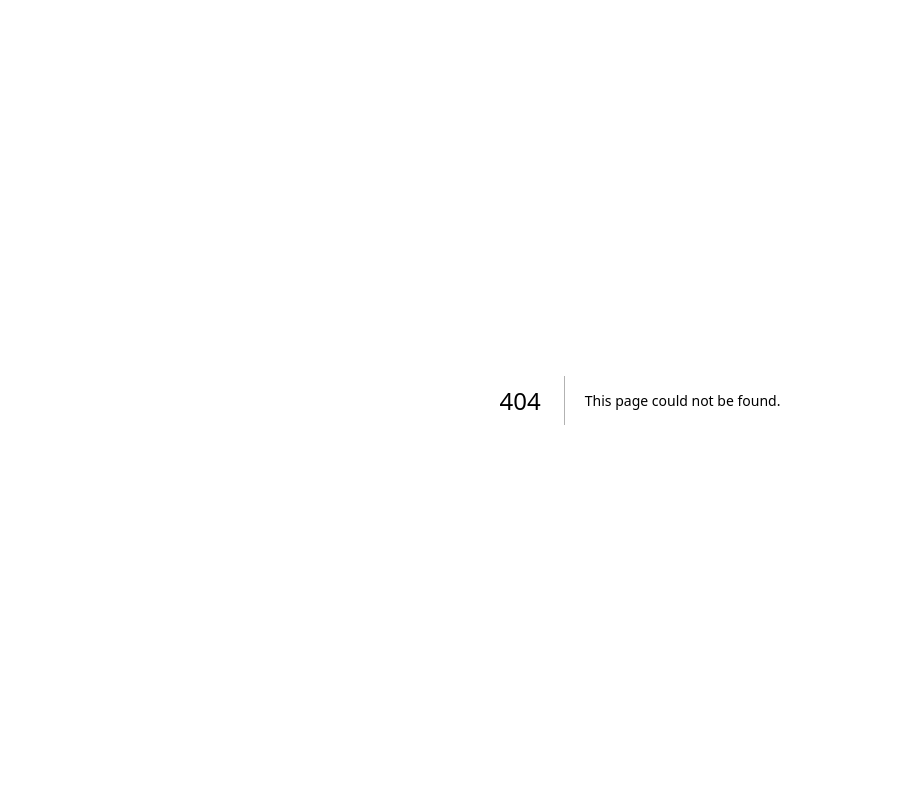
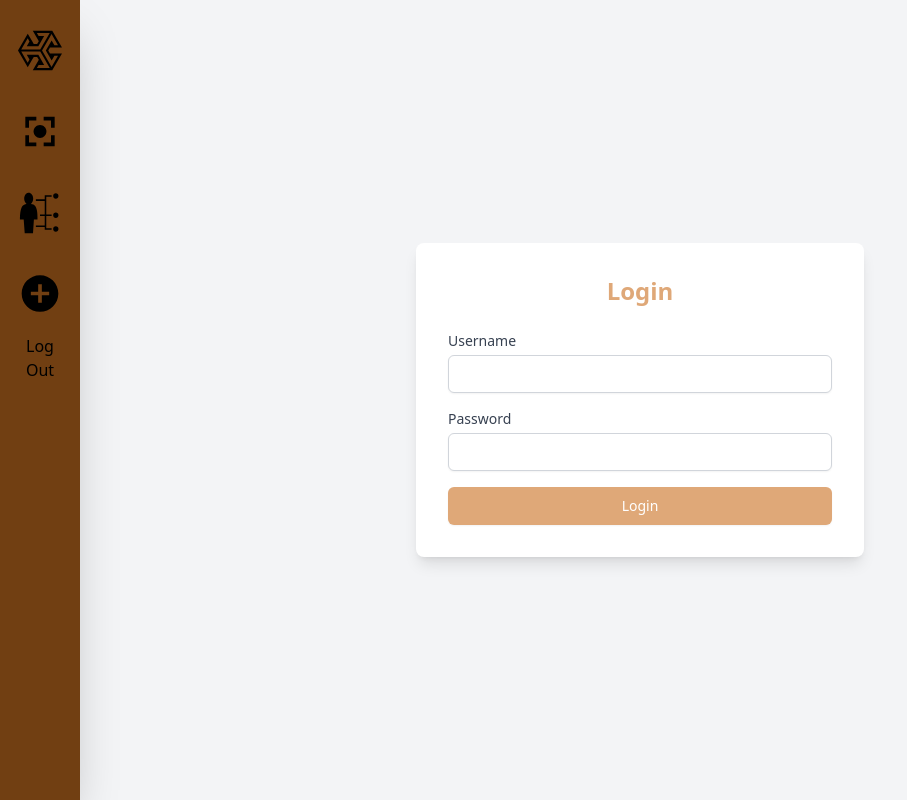
Before and after one commit to dancey-apple/EpicQuest, a Next.js app in the folder QuestApp/: page /Login in a window 1280 px wide. Before the commit this address had no page. Shown: the whole page, without its empty margins (0-907 px from the left). Built offline with nearby package versions, Linux system fonts and the light colour scheme.

Commit message:
Login Page

```diff
--- /dev/null
+++ b/QuestApp/src/pages/Login/index.js
@@ -0,0 +1,52 @@
+import React, { useState } from 'react';
+import NavBar from '../NavBar';
+
+function Login() {
+  const [username, setUsername] = useState('');
+  const [password, setPassword] = useState('');
+
+  const handleLogin = (event) => {
+
+    // handle API calls here
+  };
+
+  return (
+    <>
+    <NavBar></NavBar>
+      <div className="flex flex-col items-center justify-center min-h-screen bg-gray-100">
+        <div className="p-8 bg-white shadow-lg rounded-lg max-w-md w-full">
+          <h1 className="text-2xl font-bold text-center text-secondary mb-6">Login</h1>
+          <form onSubmit={handleLogin} className="space-y-4">
+            <div>
+              <label htmlFor="username" className="block text-sm font-medium text-gray-700">Username</label>
+              <input
+                type="text"
+                id="username"
+                className="mt-1 block w-full px-3 py-2 border border-gray-300 rounded-md shadow-sm focus:outline-none focus:ring-primary focus:border-primary sm:text-sm"
+                value={username}
+                onChange={(e) => setUsername(e.target.value)}
+                required
+              />
+            </div>
+            <div>
+              <label htmlFor="password" className="block text-sm font-medium text-gray-700">Password</label>
+              <input
+                type="password"
+                id="password"
+                className="mt-1 block w-full px-3 py-2 border border-gray-300 rounded-md shadow-sm focus:outline-none focus:ring-primary focus:border-primary sm:text-sm"
+                value={password}
+                onChange={(e) => setPassword(e.target.value)}
+                required
+              />
+            </div>
+            <button type="submit" className="w-full flex justify-center py-2 px-4 border border-transparent rounded-md shadow-sm text-sm font-medium text-white bg-secondary hover:bg-secondary-dark focus:outline-none focus:ring-2 focus:ring-offset-2 focus:ring-primary">
+              Login
+            </button>
+          </form>
+        </div>
+      </div>
+    </>
+  );
+}
+
+export default Login;
--- a/QuestApp/src/pages/NavBar/index.js
+++ b/QuestApp/src/pages/NavBar/index.js
@@ -21,6 +21,10 @@ const NavBar = () => {
         router.push("/MyStats");
     };
 
+    const goToLogin = () => {
+        router.push("/Login");
+    };
+
     return (
         <nav className="fixed top-0 left-0 h-screen w-20 flex flex-col bg-yellow-900 p-2.5 shadow-2xl z-10">
             <SideBarIcon icon={<SiSidequest size='45' />} text='Bounty Board' onClick={goToBountyBoard}/>
@@ -28,7 +32,7 @@ const NavBar = () => {
             <SideBarIcon icon={<GiSkills size='45' />} text='My Stats' onClick={goToMyStats}/>
             <SideBarIcon icon={<MdAddCircle size='45' />} text='New Quest' onClick={() => router.push("/NewQuestForm")}/>
             <div>
-                <button>Log Out</button>
+                <button onClick={goToLogin}>Log Out</button>
             </div>
         </nav>
     );
```
Also changed, not shown: QuestApp/src/pages/api/logout.js (added), 1 other file (tests, documents, lock files or other folders).
